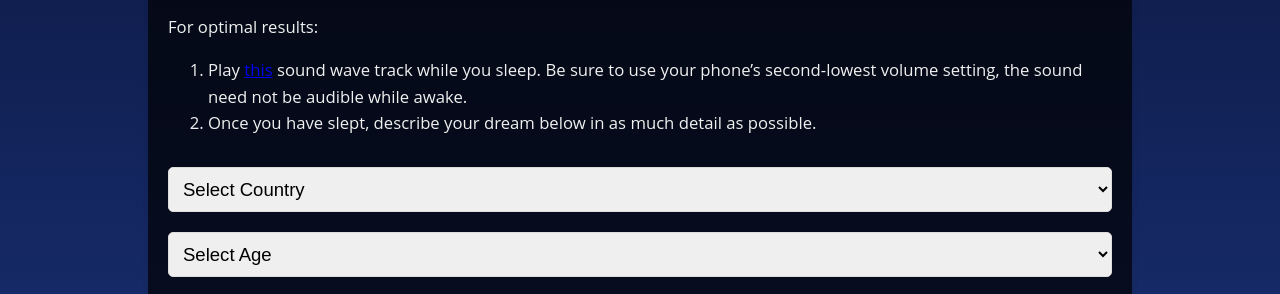
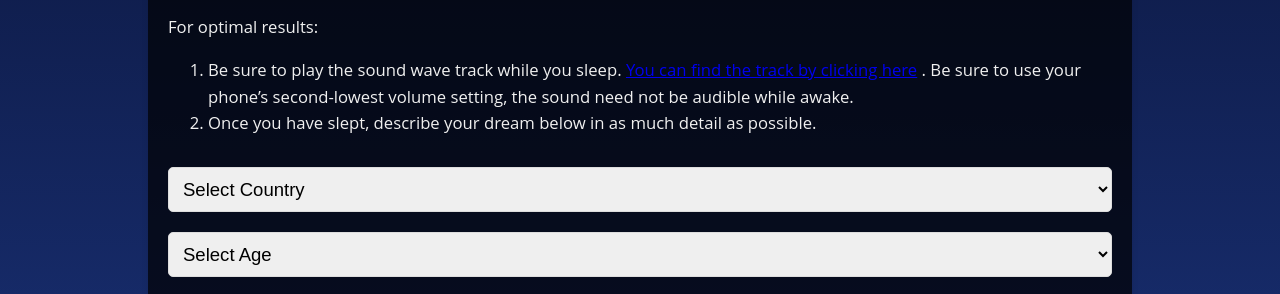
Before and after one commit to artificialname/DreamSpace, a plain HTML site: page index.html in a window 1280 px wide. Shown: the part 468-762 px from the top of the page. Drawn offline with Linux system fonts and the light colour scheme.

Commit message:
Update index.html

```diff
--- a/index.html
+++ b/index.html
@@ -128,7 +128,7 @@
             <h1>Soundwave Dream Analysis</h1>
             <p>For optimal results:</p>
             <ol>
-                <li>Play <a href="https://www.youtube.com/" target="_blank">this</a> sound wave track while you sleep. Be sure to use your phone’s second-lowest volume setting, the sound need not be audible while awake.</li>
+                <li>Be sure to play the sound wave track while you sleep. <a href="https://www.youtube.com/" target="_blank">You can find the track by clicking here</a> . Be sure to use your phone’s second-lowest volume setting, the sound need not be audible while awake.</li>
                 <li>Once you have slept, describe your dream below in as much detail as possible.</li>
             </ol>
         </div>
```
